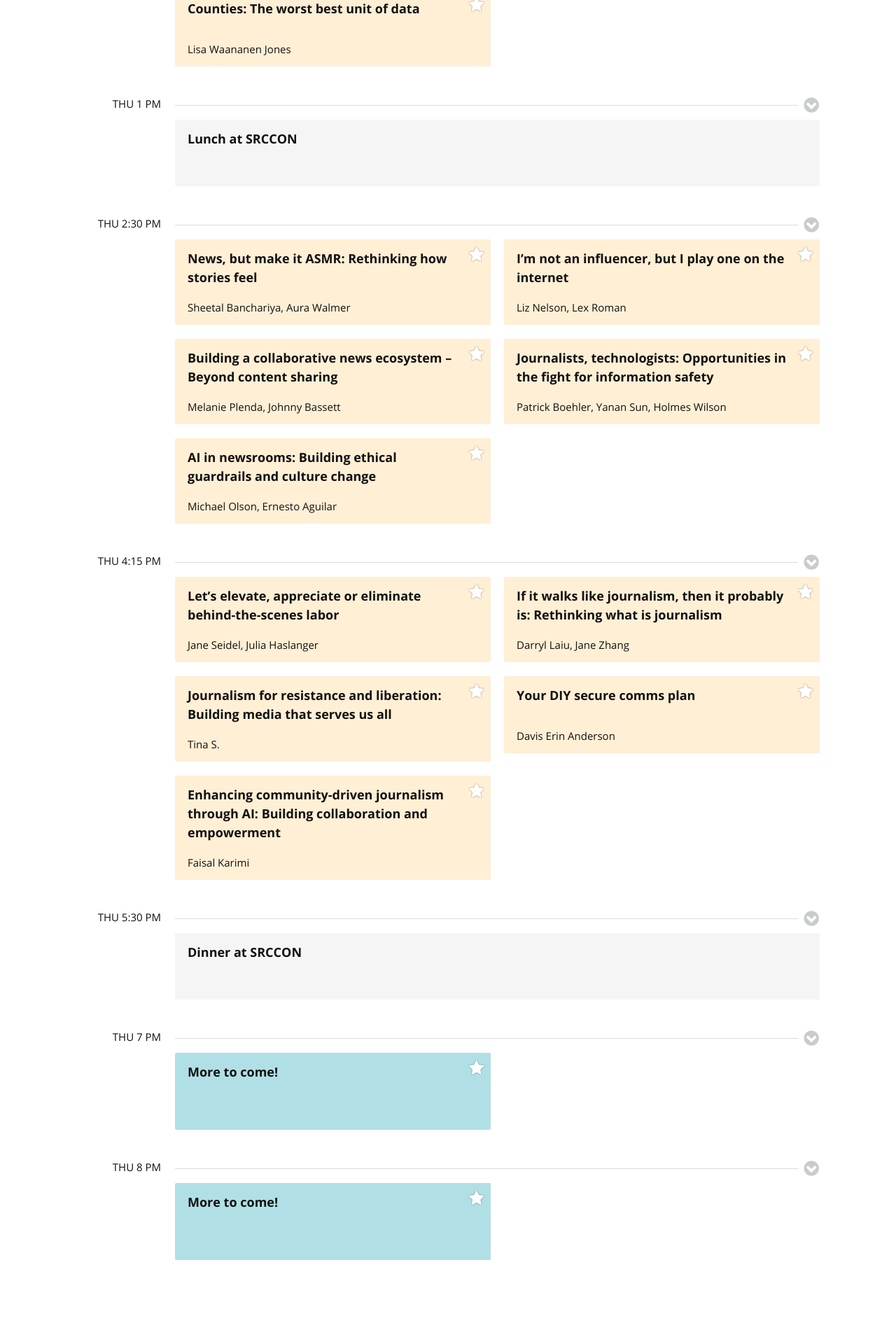
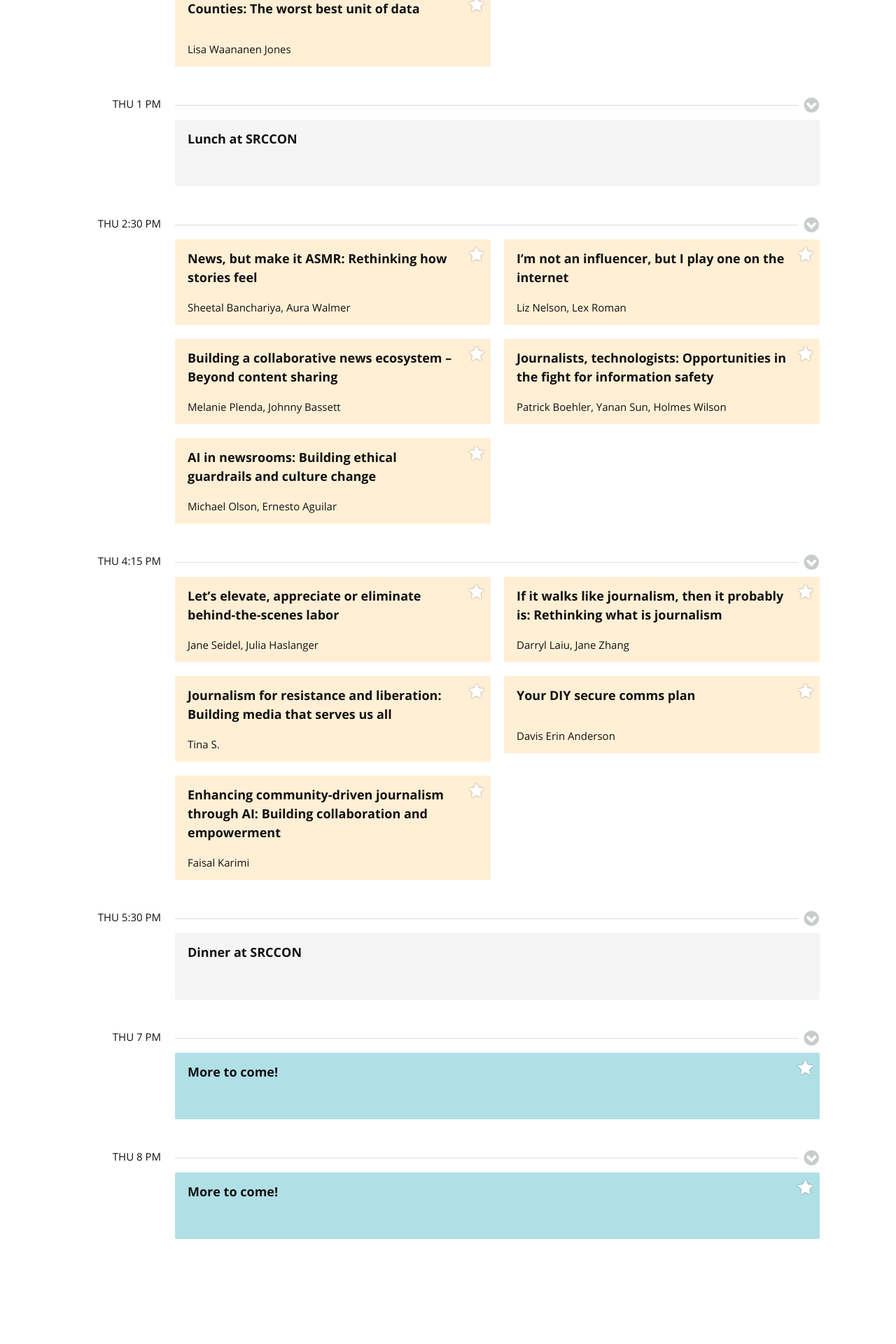
Before and after one commit to OpenNews/srccon-2025, a Jekyll site: the page schedule/index.html, which Jekyll copies as it is, in a window 1280 px wide. Shown: the part 1348-3268 px from the top of the page at 70% size. Built offline with Jekyll 4.4.1, drawn with Linux system fonts in a browser that asks for light colours; after the commit the page ends 3238 px from its top, so only the background shows below that.

Commit message:
update CSS to fix social session width

```diff
--- a/schedule/css/schedule.css
+++ b/schedule/css/schedule.css
@@ -602,7 +602,7 @@ h3.slider-control {
 }
 
 @media only screen and (min-width: 900px) {
-    .session-length-short, .session-session, .session-social {
+    .session-length-short, .session-session {
         float: left;
         clear: none;
         width: 48%;
```
